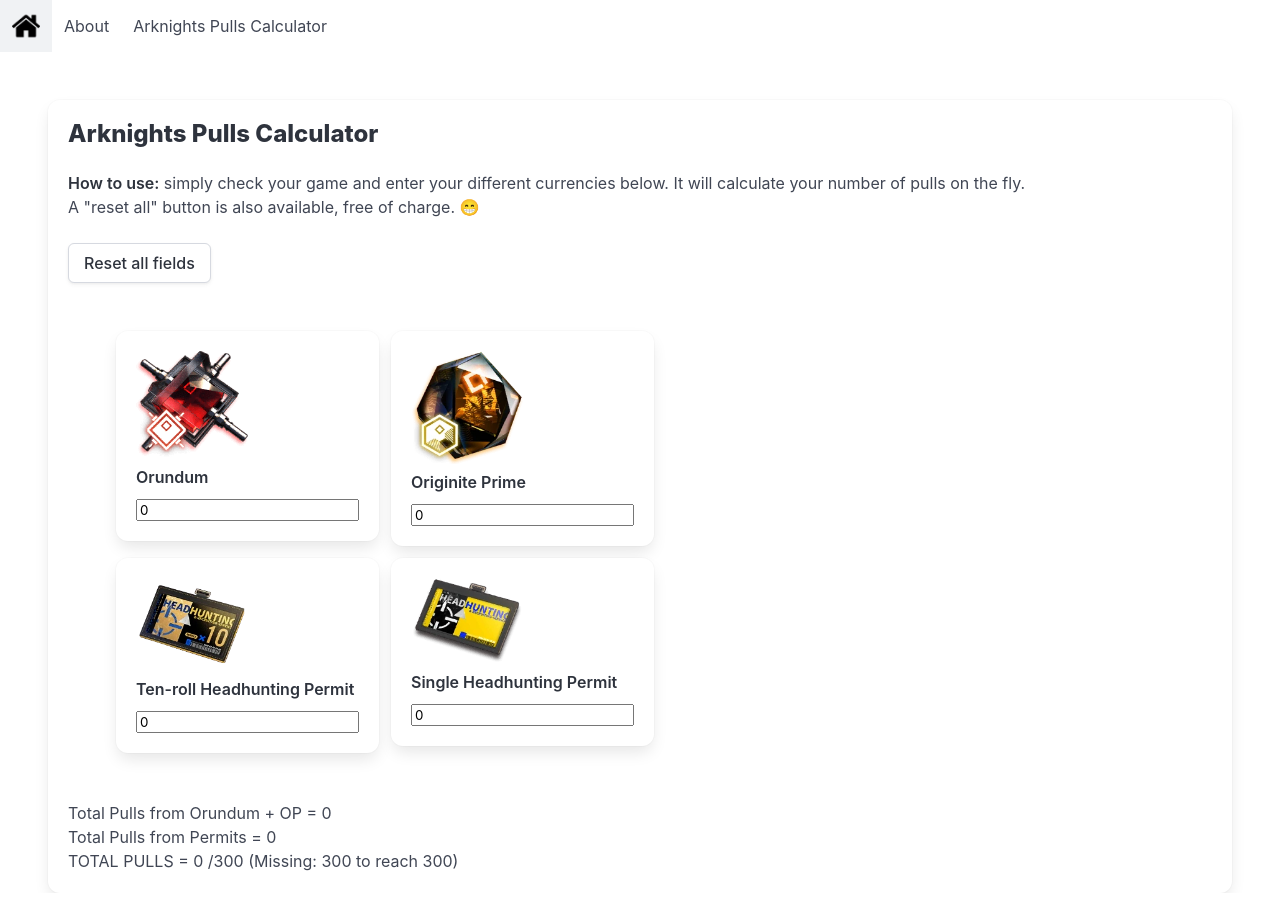
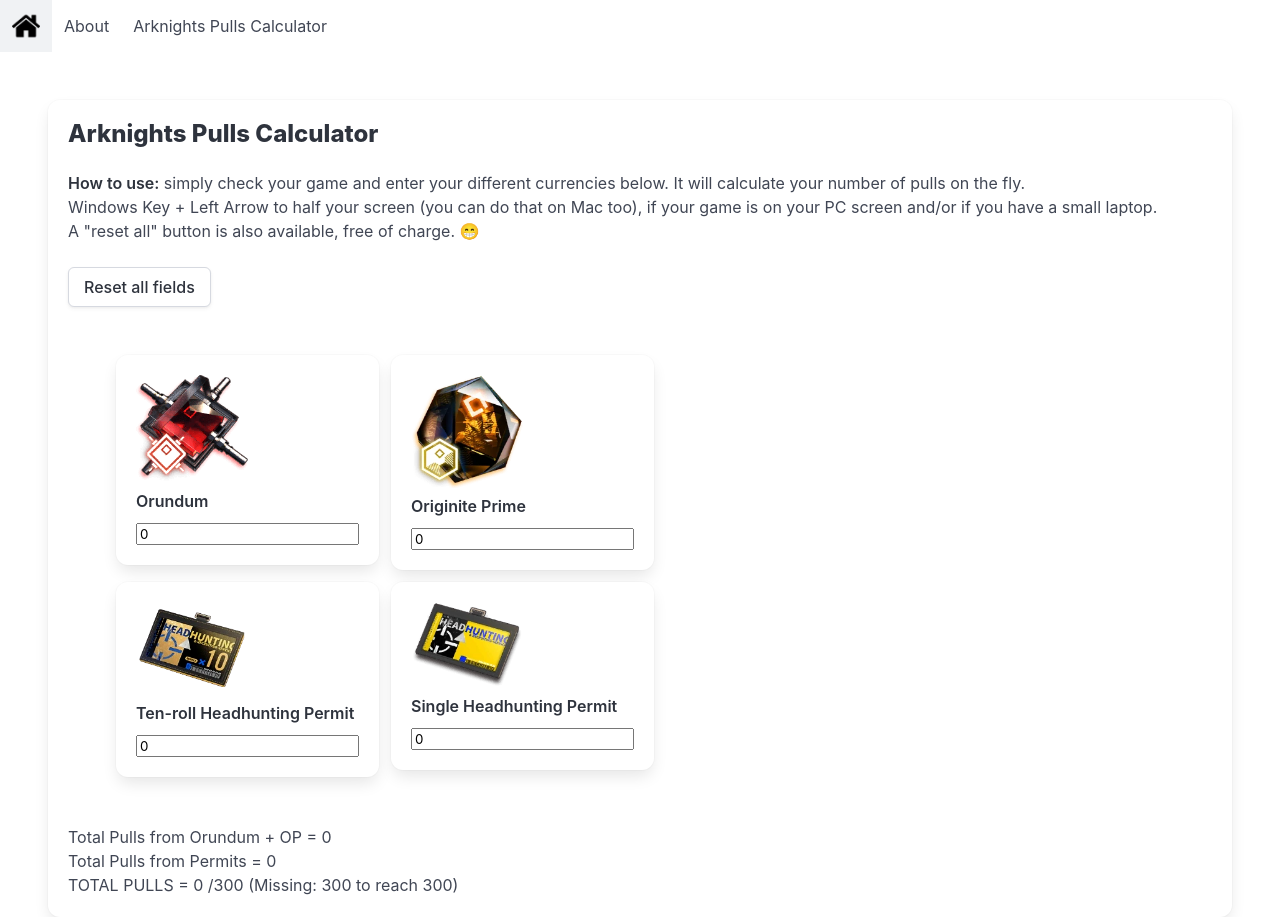
Before and after one commit to vinny-the-bird/dragndropkick, a Vue app: page /apc in a window 1280 px wide. Before the commit the page ends 893 px from the top, so only its background shows below. Built offline with nearby package versions, Linux system fonts and the light colour scheme.

Commit message:
quick change, adding a few 'how to use' lines

```diff
--- a/src/views/ArkPullsCalculator.vue
+++ b/src/views/ArkPullsCalculator.vue
@@ -5,7 +5,7 @@
       <p>
         <strong>How to use:</strong> simply check your game and enter your
         different currencies below. It will calculate your number of pulls on
-        the fly. <br />A "reset all" button is also available, free of charge.
+        the fly. <br>Windows Key + Left Arrow to half your screen (you can do that on Mac too), if your game is on your PC screen and/or if you have a small laptop.<br />A "reset all" button is also available, free of charge.
         😁
       </p>
     </div>
```
